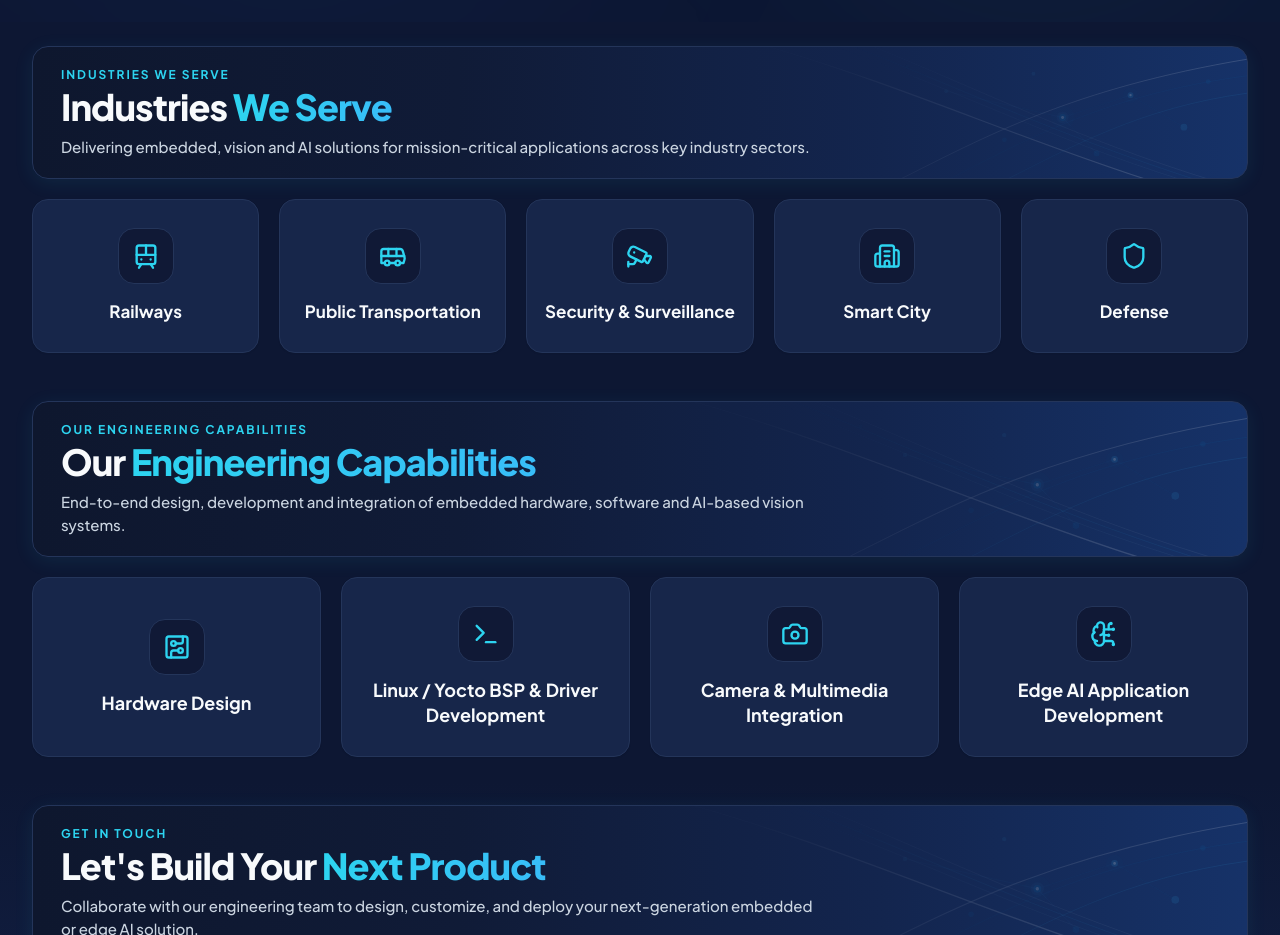
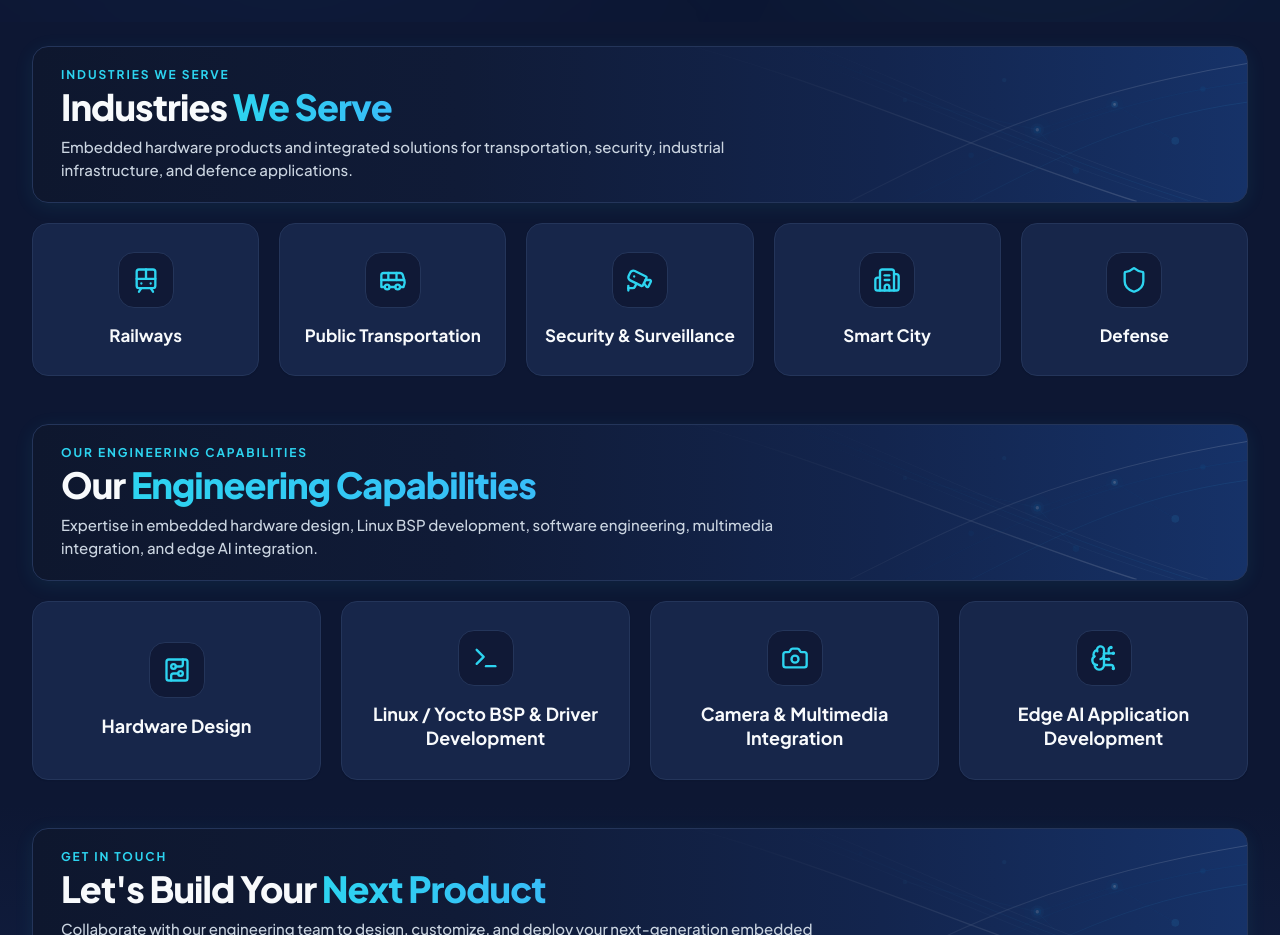
Before and after one commit to Sharmaji0108/Aiegx, a React (Vite) app: page / in a window 1280 px wide. Shown: the part 2380-3315 px from the top of the page. Built offline with nearby package versions, Linux system fonts and the light colour scheme; a web font is replaced by a local one.

Commit message:
Update descriptions for Industries We Serve and Engineering Capabilities sections

```diff
--- a/src/components/cta/FinalCTA.jsx
+++ b/src/components/cta/FinalCTA.jsx
@@ -130,7 +130,7 @@ export default function FinalCTA() {
               Our <span className="bg-gradient-to-r from-[#089EC2] to-[#3285FF] bg-clip-text text-transparent">Engineering Capabilities</span>
             </>
           }
-          description="End-to-end design, development and integration of embedded hardware, software and AI-based vision systems."
+          description="Expertise in embedded hardware design, Linux BSP development, software engineering, multimedia integration, and edge AI integration."
         />
 
         {/*
--- a/src/components/developers/Developers.jsx
+++ b/src/components/developers/Developers.jsx
@@ -128,7 +128,7 @@ export default function Developers() {
               Industries <span className="bg-gradient-to-r from-[#089EC2] to-[#3285FF] bg-clip-text text-transparent">We Serve</span>
             </>
           }
-          description="Delivering embedded, vision and AI solutions for mission-critical applications across key industry sectors."
+          description="Embedded hardware products and integrated solutions for transportation, security, industrial infrastructure, and defence applications."
         />
 
         {/*
```
